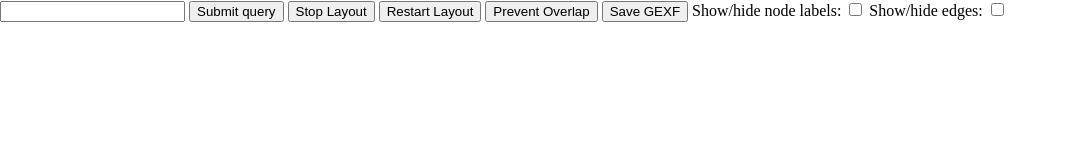
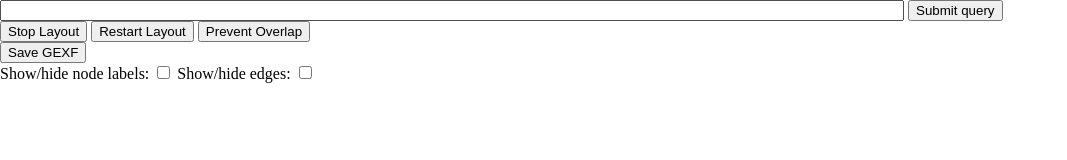
Before and after one commit to mizvol/sigma-basic-graph, a plain HTML site: page neo.html in a window 1280 px wide. Shown: the whole page, without its empty margins (0-1067 px from the left). Drawn offline with Linux system fonts and the light colour scheme.

Commit message:
Rearranged buttons

```diff
--- a/neo.html
+++ b/neo.html
@@ -17,14 +17,22 @@
 </head>
 
 <body>
-    <input type="text" id="queryInput" value="">
+    <div>
+        <input type="text" id="queryInput" style="width:70%" value="">
         <input type="button" value="Submit query" onclick="queryNeo4J()" />
+    </div>
+    <div>
         <input id="stopLayout" type="button" value="Stop Layout" onclick="stopLayout();" />
         <input id="restartLayout" type="button" value="Restart Layout" onclick="restartLayout();" />
         <input id="noverlap" type="button" value="Prevent Overlap" onclick="noverlap();" />
+        <div>
             <input id="saveGEXF" type="button" value="Save GEXF" onclick="saveGEXF();" />
+        </div>
+        <div>
             Show/hide node labels: <input id="drawHideLabelsCheckBox" type="checkbox" onclick="drawHideLabelsTrigger();" />
             Show/hide edges: <input id="drawHideEdgesCheckBox" type="checkbox" onclick="drawHideEdgesTrigger();" />
+        </div>
+    </div>
     <div id="container"></div>
     <script src="neo.js"></script>
 </body>
```
Lines whose indentation alone changed are shown as unchanged.
